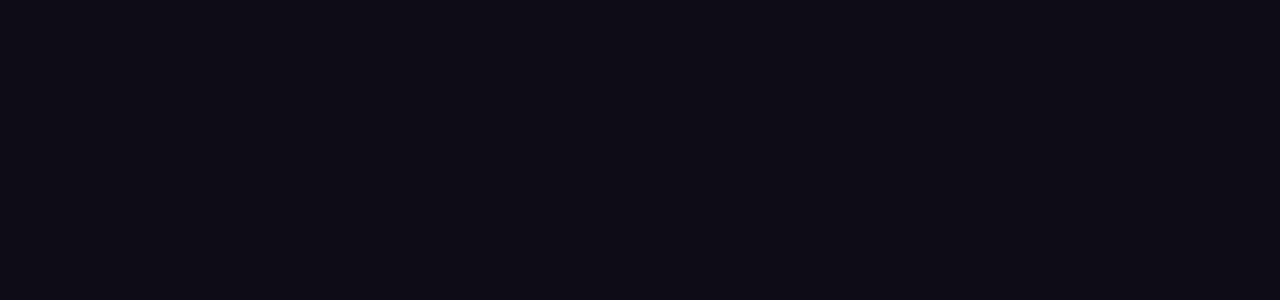
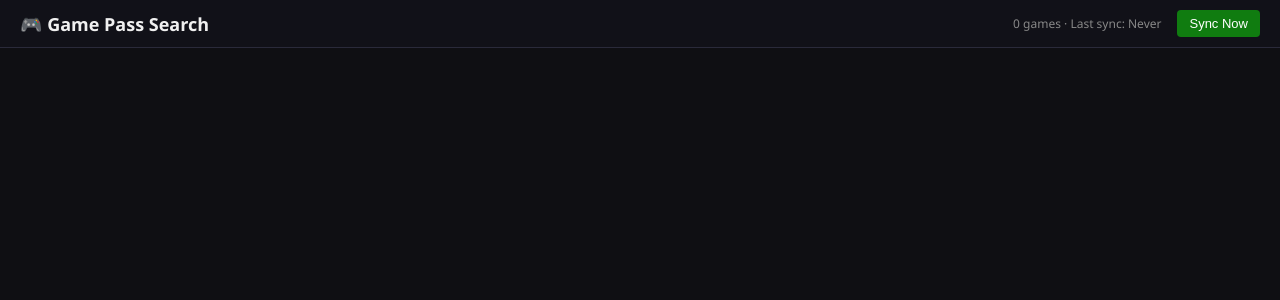
Before and after one commit to noorgx/gamepass-search, a React (Vite) app: page / in a window 1280 px wide. Shown: the top 300 px of the page. Built offline with nearby package versions, Linux system fonts and the light colour scheme; no server answers.

Commit message:
feat: Header with sync button and status

```diff
--- a/src/components/Header.jsx
+++ b/src/components/Header.jsx
@@ -1,3 +1,46 @@
-export default function Header() {
-  return null
+import { useState, useEffect } from 'react'
+
+const API = 'http://localhost:3847'
+
+export default function Header({ total }) {
+  const [status, setStatus] = useState({ last_synced: null })
+  const [syncing, setSyncing] = useState(false)
+
+  useEffect(() => {
+    fetch(`${API}/api/sync/status`)
+      .then(r => r.json())
+      .then(setStatus)
+      .catch(() => {})
+  }, [])
+
+  async function handleSync() {
+    setSyncing(true)
+    try {
+      await fetch(`${API}/api/sync`, { method: 'POST' })
+      const s = await fetch(`${API}/api/sync/status`).then(r => r.json())
+      setStatus(s)
+    } finally {
+      setSyncing(false)
+    }
+  }
+
+  const lastSync = status.last_synced
+    ? new Date(status.last_synced).toLocaleString()
+    : 'Never'
+
+  return (
+    <header style={{
+      display: 'flex', alignItems: 'center', gap: 16,
+      padding: '10px 20px', background: '#111118',
+      borderBottom: '1px solid var(--border)', flexShrink: 0
+    }}>
+      <h1 style={{ fontSize: 18, fontWeight: 700, flex: 1 }}>🎮 Game Pass Search</h1>
+      <span style={{ fontSize: 12, color: 'var(--text-muted)' }}>
+        {total} games · Last sync: {lastSync}
+      </span>
+      <button onClick={handleSync} disabled={syncing}>
+        {syncing ? 'Syncing…' : 'Sync Now'}
+      </button>
+    </header>
+  )
 }
```
Also changed, not shown: 1 other file (tests, documents, lock files or other folders).
